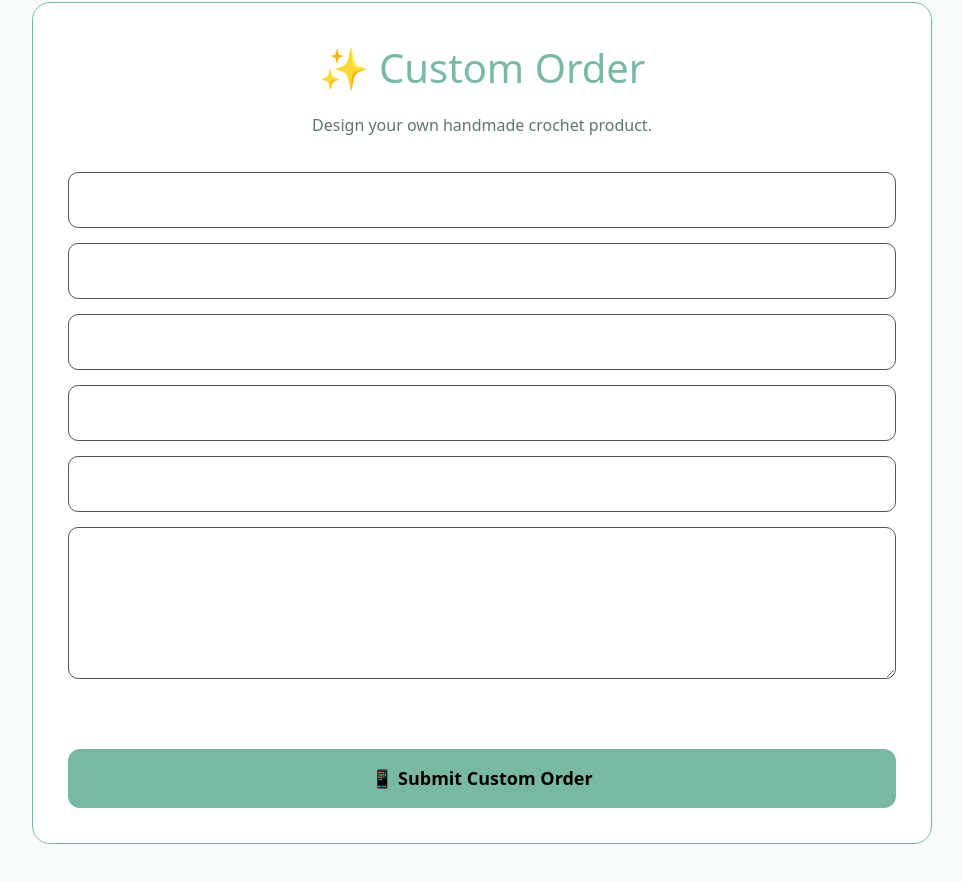
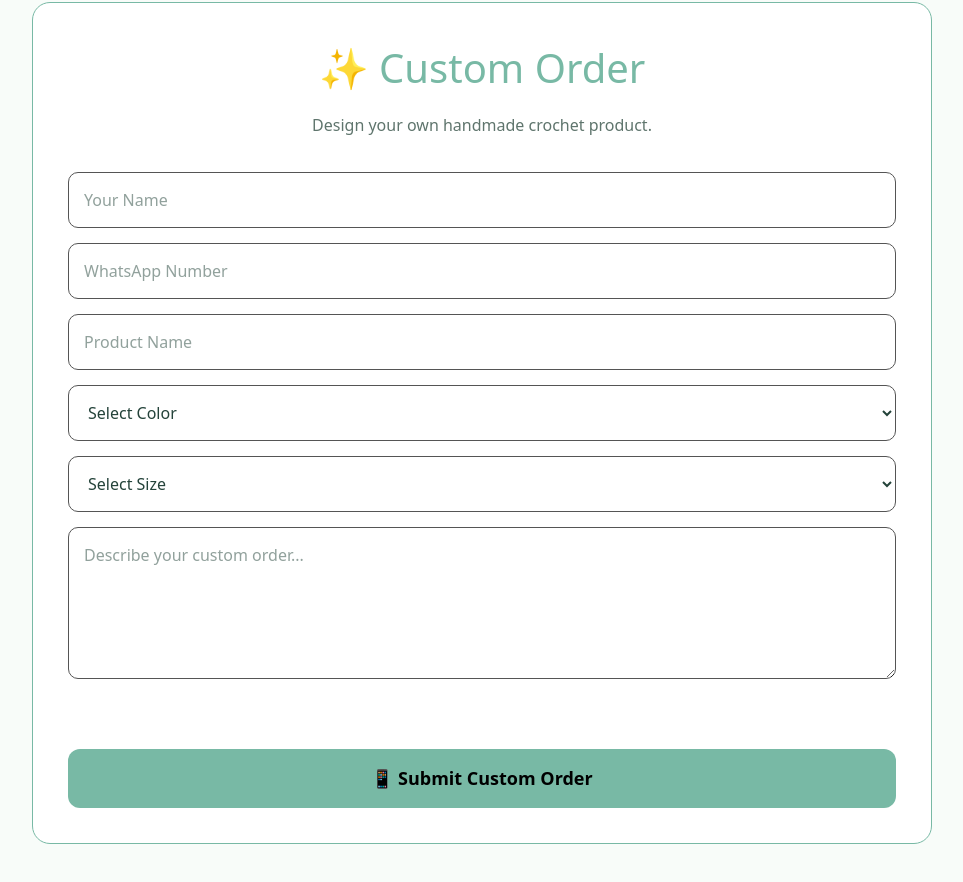
Before and after one commit to zoni22360-ui/zinam-v2, a Next.js app: page / in a window 1280 px wide. Shown: the part 2741-3623 px from the top of the page, without its empty margins (158-1121 px from the left). Built offline with nearby package versions, Linux system fonts and the light colour scheme.

Commit message:
Fix custom order form text visibility

```diff
--- a/src/components/home/CustomOrder.tsx
+++ b/src/components/home/CustomOrder.tsx
@@ -117,5 +117,5 @@ const inputStyle = {
   borderRadius: "10px",
   border: "1px solid #555",
   background: "#FFFFFF",
-  color: "white",
+  color: "#24433A",
 };
```
